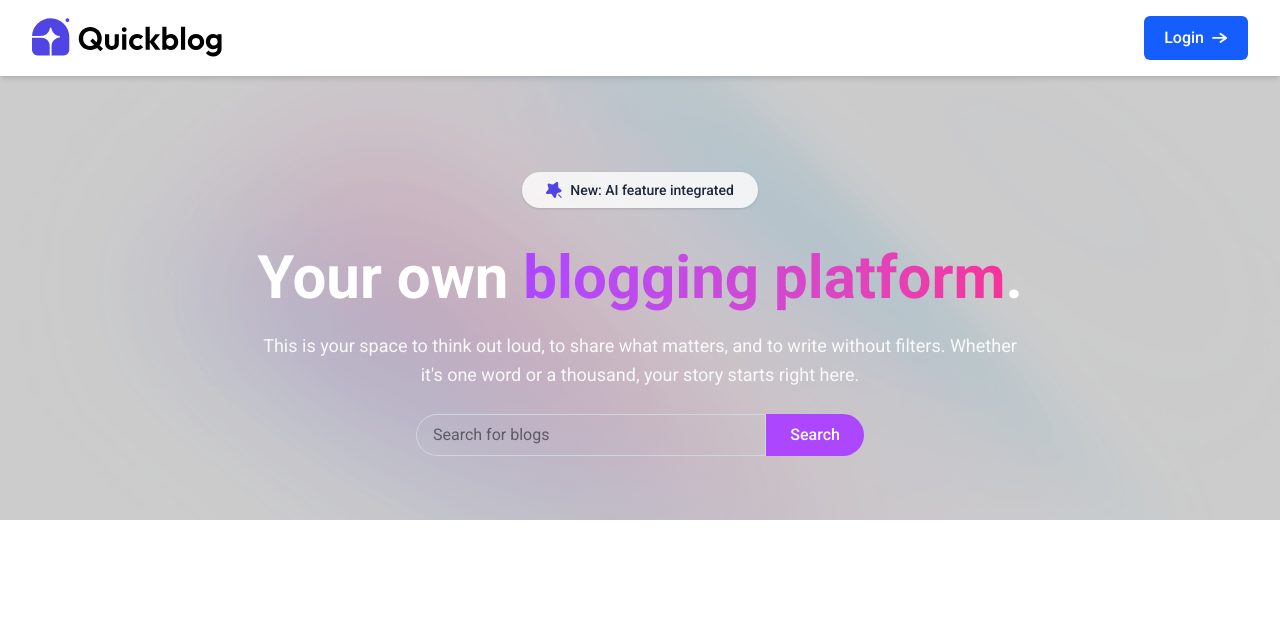
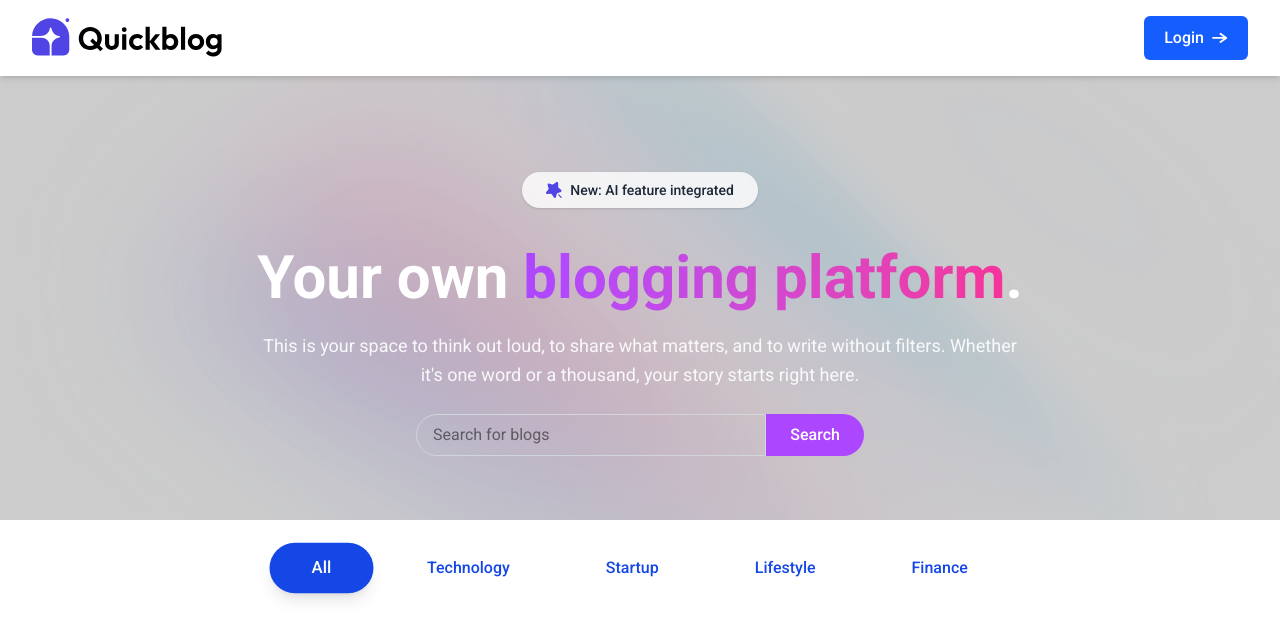
Before and after one commit to IrianB/QuickBlog, a React (Vite) app in the folder fe/: page / in a window 1280 px wide. Shown: the top 640 px of the page. Built offline with nearby package versions, Linux system fonts and the light colour scheme.

Commit message:
bloglist not finished

```diff
--- a/fe/package.json
+++ b/fe/package.json
@@ -11,6 +11,7 @@
   },
   "dependencies": {
     "@tailwindcss/vite": "^4.1.16",
+    "motion": "^12.23.24",
     "react": "^19.1.1",
     "react-dom": "^19.1.1",
     "react-router-dom": "^7.9.4",
--- /dev/null
+++ b/fe/src/components/BlogList.jsx
@@ -0,0 +1,34 @@
+import React, { useState } from 'react';
+import { blogCategories } from '../assets/assets';
+
+const BlogList = () => {
+  const [menu, setMenu] = useState("All");
+
+  return (
+    <div className="p-6">
+      {/* Categories */}
+      <div className="flex flex-wrap justify-center gap-4 mb-6">
+        {blogCategories.map((item) => (
+          <div key={item}>
+            <button
+              onClick={() => setMenu(item)}
+              className={`cursor-pointer px-10 py-3 rounded-full transition-all font-medium
+                ${menu === item
+                  ? 'bg-blue-700 text-white shadow-lg scale-105'
+                  : 'bg-transparent text-blue-700 hover:bg-blue-100'}`}
+            >
+              {item}
+            </button>
+          </div>
+        ))}
+      </div>
+
+      {/* Blog Cards */}
+      <div className="grid grid-cols-1 md:grid-cols-2 lg:grid-cols-3 gap-6">
+        {/* Your blog cards go here */}
+      </div>
+    </div>
+  );
+};
+
+export default BlogList;
--- a/fe/src/pages/Home.jsx
+++ b/fe/src/pages/Home.jsx
@@ -1,12 +1,14 @@
 import React from 'react'
 import Navbar from '../components/Navbar'
 import Header from '../components/Header'
+import BlogList from '../components/BlogList'
 
 const Home = () => {
   return (
     <>
       <Navbar />
       <Header />
+      <BlogList />
     </>
   )
 }
```
Also changed, not shown: 1 other file (tests, documents, lock files or other folders).
